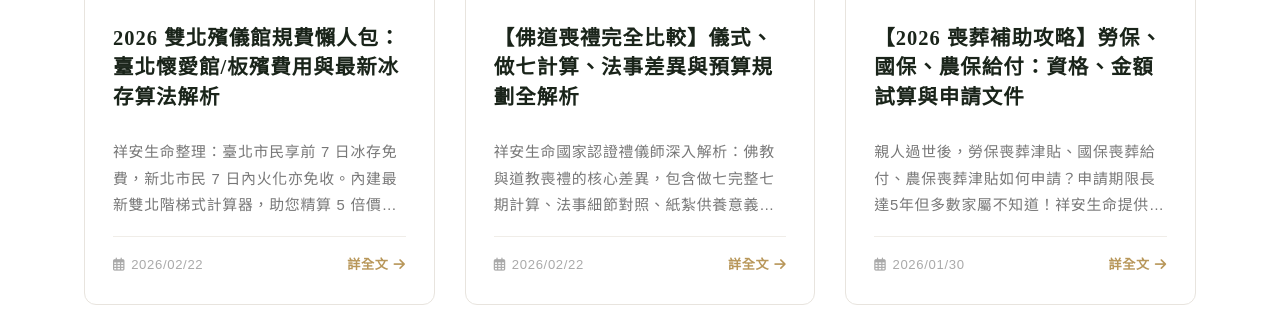
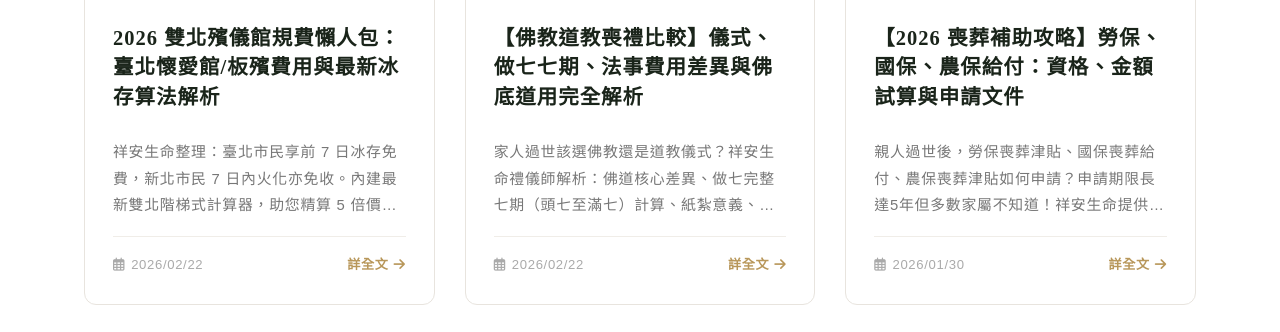
Before and after one commit to Shiangan/Shiangan, a Jekyll site: the page built from blog.html, in a window 1280 px wide and 900 px high, scrolled down 3050 px, cut to the strip 233-565 px from the top of the window. Built offline with Jekyll 4.4.1, drawn with Linux system fonts in a browser that asks for light colours.

Commit message:
Update 2026-02-22-article-buddhist-taoist.md

```diff
--- a/_posts/2026-02-22-article-buddhist-taoist.md
+++ b/_posts/2026-02-22-article-buddhist-taoist.md
@@ -1,12 +1,13 @@
 ---
 layout: post
-title: "【佛道喪禮完全比較】儀式、做七計算、法事差異與預算規劃全解析"
+title: "【佛教道教喪禮比較】儀式、做七七期、法事費用差異與佛底道用完全解析"
 date: 2026-02-22 10:00:00 +0800
 category: 禮俗禁忌
-description: "祥安生命國家認證禮儀師深入解析：佛教與道教喪禮的核心差異，包含做七完整七期計算、法事細節對照、紙紮供養意義、佛底道用混合規劃，以及治喪預算建議。"
+description: "家人過世該選佛教還是道教儀式？祥安生命禮儀師解析：佛道核心差異、做七完整七期（頭七至滿七）計算、紙紮意義、祭品差異、費用比較，以及最常見的「佛底道用」混合規劃建議。"
 permalink: /article-buddhist-taoist.html
 image: /images/blog/funeral-comparison.jpg
-tags: ["佛道比較", "喪禮儀式", "做七功德", "殯葬百科", "法事規劃"]
+robots: "index, follow"
+tags: ["佛教喪禮", "道教喪禮", "佛道比較", "做七計算", "七七四十九天", "佛底道用", "法事費用", "喪禮儀式"]
 has_faq: true
 faqs:
   - question: "佛教與道教喪禮最核心的差異是什麼？"
```
